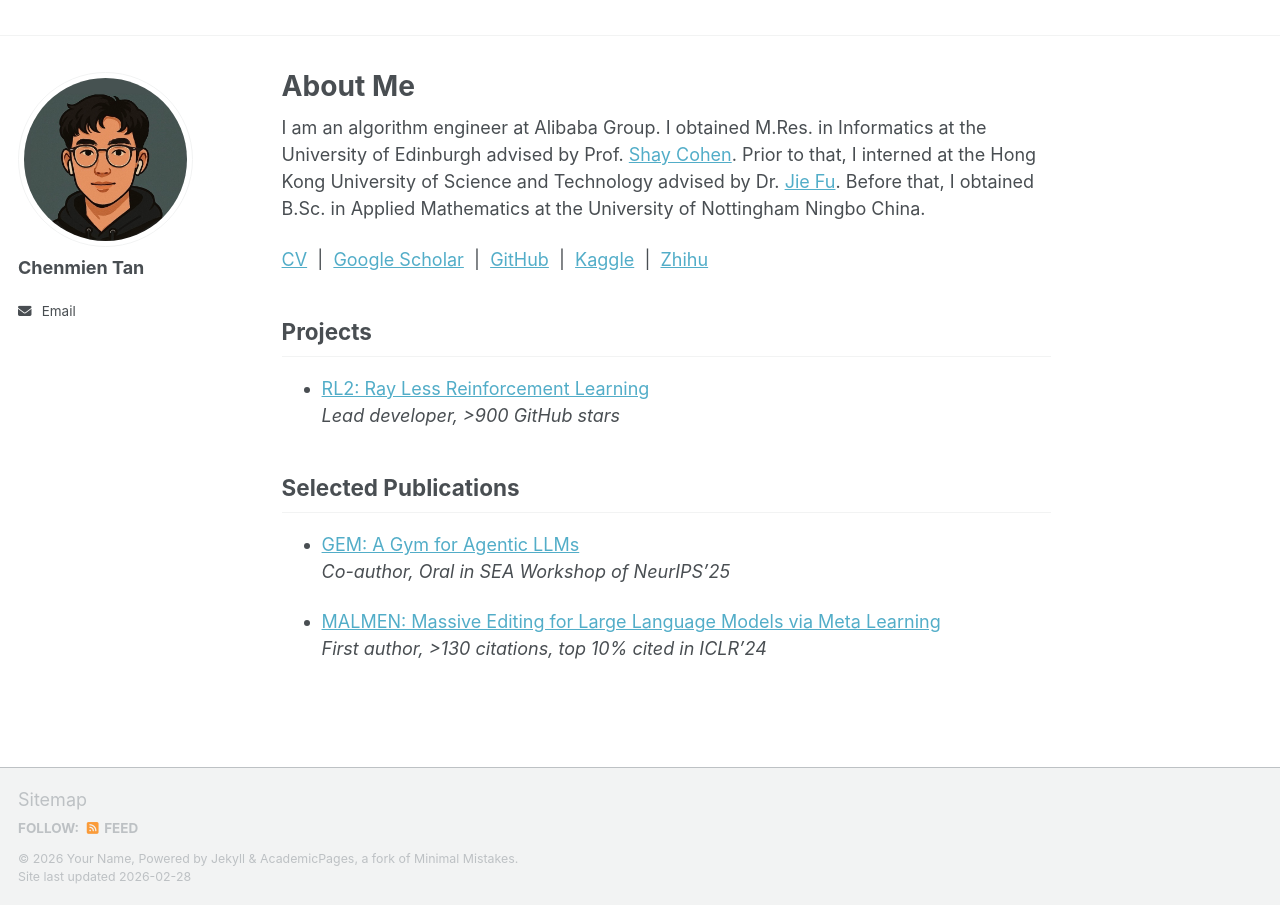
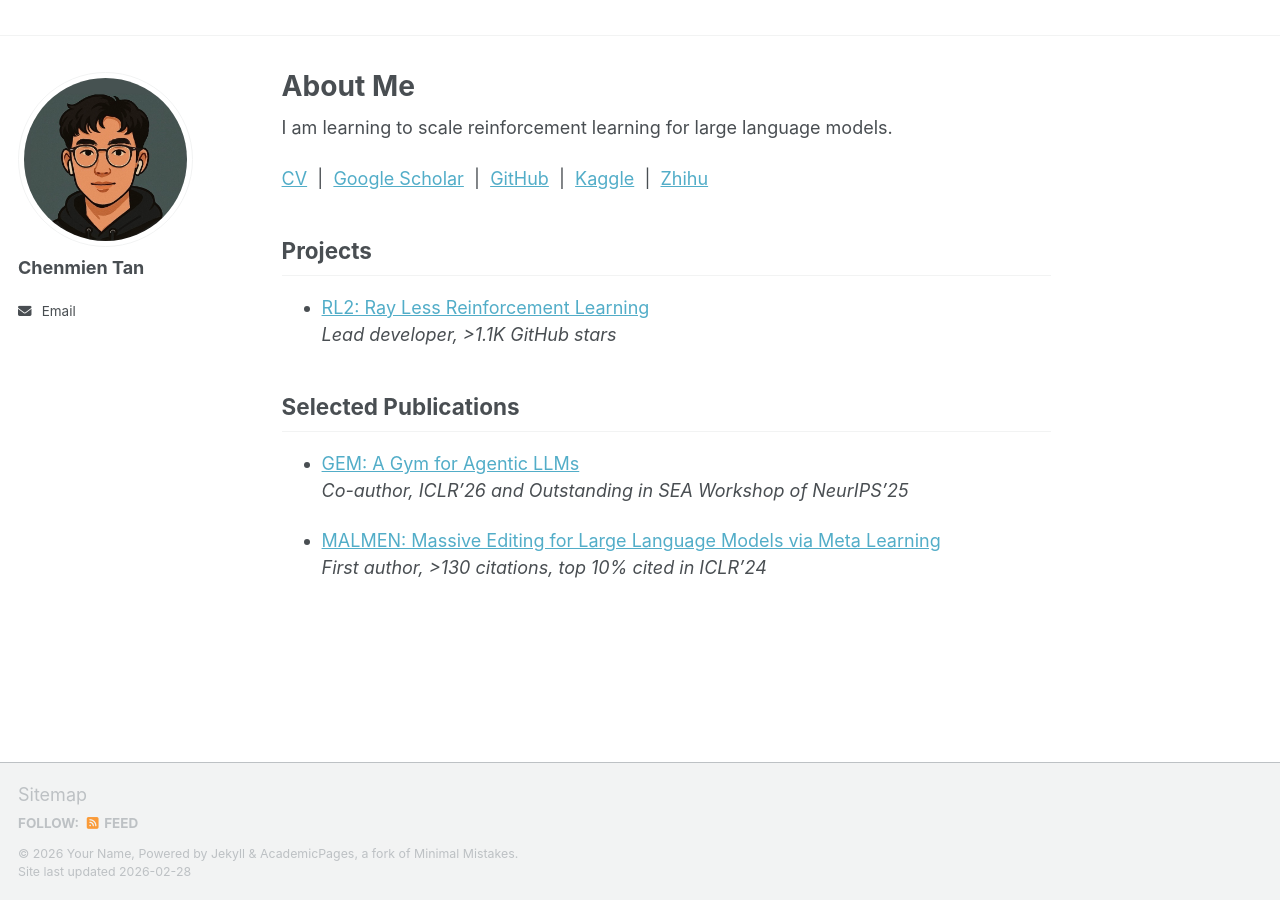
Before and after one commit to ChenmienTan/chenmientan.github.io, a Jekyll site: the page built from _pages/about.md, in a window 1280 px wide. Built offline with Jekyll 4.4.1, drawn with Linux system fonts in a browser that asks for light colours; a script bundle is joined from its source files by our own code; library files that are not in the unit come from our copies.

Commit message:
update info

```diff
--- a/_pages/about.md
+++ b/_pages/about.md
@@ -7,22 +7,19 @@ redirect_from:
   - /about.html
 ---
 
-I am an algorithm engineer at Alibaba Group.
-I obtained M.Res. in Informatics at the University of Edinburgh advised by Prof. [Shay Cohen](https://scholar.google.com/citations?user=Q4oVM7IAAAAJ&hl=en).
-Prior to that, I interned at the Hong Kong University of Science and Technology advised by Dr. [Jie Fu](https://bigaidream.github.io/).
-Before that, I obtained B.Sc. in Applied Mathematics at the University of Nottingham Ningbo China.
+I am learning to scale reinforcement learning for large language models.
 
 [CV](https://chenmientan.github.io/files/CV.pdf)&nbsp;&nbsp;\|&nbsp;&nbsp;[Google Scholar](https://scholar.google.com/citations?user=1ml8-30AAAAJ&hl=zh-CN)&nbsp;&nbsp;\|&nbsp;&nbsp;[GitHub](https://github.com/ChenmienTan)&nbsp;&nbsp;\|&nbsp;&nbsp;[Kaggle](https://www.kaggle.com/chenmientan)&nbsp;&nbsp;\|&nbsp;&nbsp;[Zhihu](https://www.zhihu.com/people/tanchenmien)
 
 ## Projects
 
 * [RL2: Ray Less Reinforcement Learning](https://github.com/ChenmienTan/RL2)
-*Lead developer, >900 GitHub stars*
+*Lead developer, >1.1K GitHub stars*
 
 ## Selected Publications
 
 * [GEM: A Gym for Agentic LLMs](https://openreview.net/pdf?id=0Ylu01jcnu)
-*Co-author, Oral in SEA Workshop of NeurIPS'25*
+*Co-author, ICLR'26 and Outstanding in SEA Workshop of NeurIPS'25*
 
 * [MALMEN: Massive Editing for Large Language Models via Meta Learning](https://openreview.net/pdf?id=L6L1CJQ2PE)
 *First author, >130 citations, top 10% cited in ICLR'24*
```
